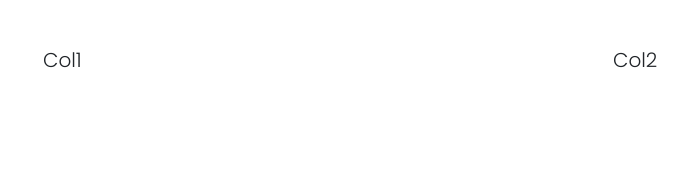
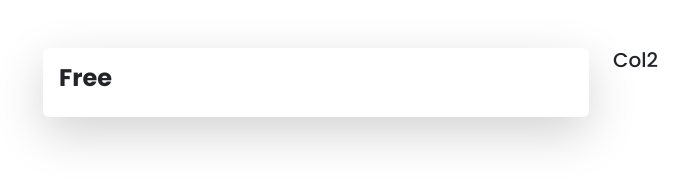
Before and after one commit to elle-lele/PricingCards, a plain HTML site: page Desktop/PricingCards/index.html in a window 1280 px wide. Shown: the whole page, without its empty margins (39-728 px from the left). Drawn offline with nearby package versions, Linux system fonts and the light colour scheme.

Commit message:
Bootstrap Cards

```diff
--- a/Desktop/PricingCards/index.html
+++ b/Desktop/PricingCards/index.html
@@ -10,7 +10,7 @@
 
   <link rel="stylesheet" href="https://cdn.jsdelivr.net/npm/bootstrap-icons@1.11.3/font/bootstrap-icons.min.css">
 
-  <link href="https://fonts.googleapis.com/css2?family=Poppins:wght@300&display=swap" rel="stylesheet">
+  <link href="https://fonts.googleapis.com/css2?family=Poppins:wght@300;400;500;700&display=swap" rel="stylesheet">
 
   <link rel="stylesheet" href="css/style.css" />
 </head>
@@ -22,8 +22,16 @@
       <div class="row mt-5">
 
         <div class="col-md-6 mb-4">
-          <h5 class="card-title">Col1</h5>
+          <div class="card border-0 shadow-lg mb-5">
+            <div class="card-body">
+              <div>
+                <h4 class="fw-bold text-start">Free</h4>
+              </div>
+            </div>
+          </div>
         </div>
+
+
 
         <div class="col-md-6 mb-4">
           <h5 class="card-title">Col2</h5>
```
